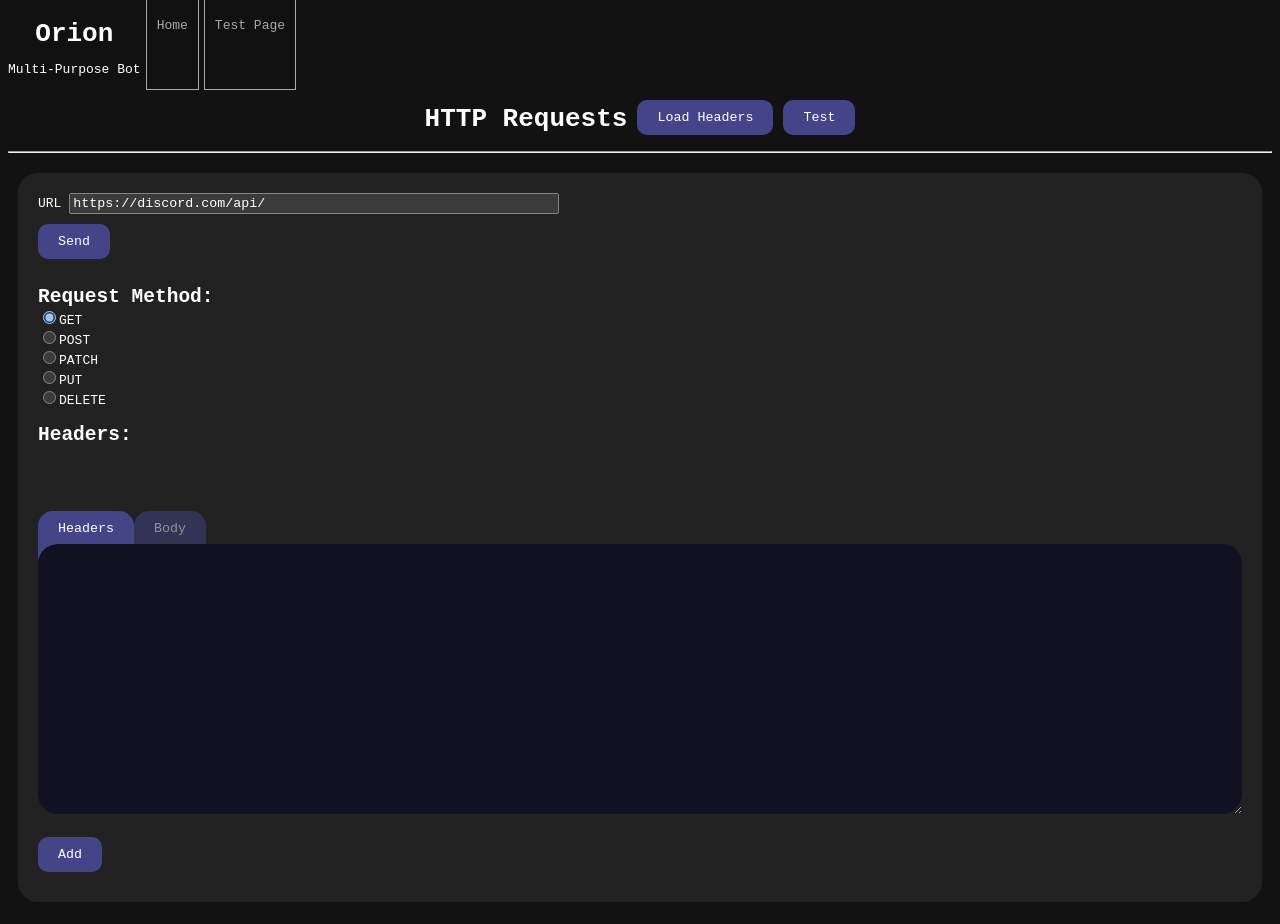
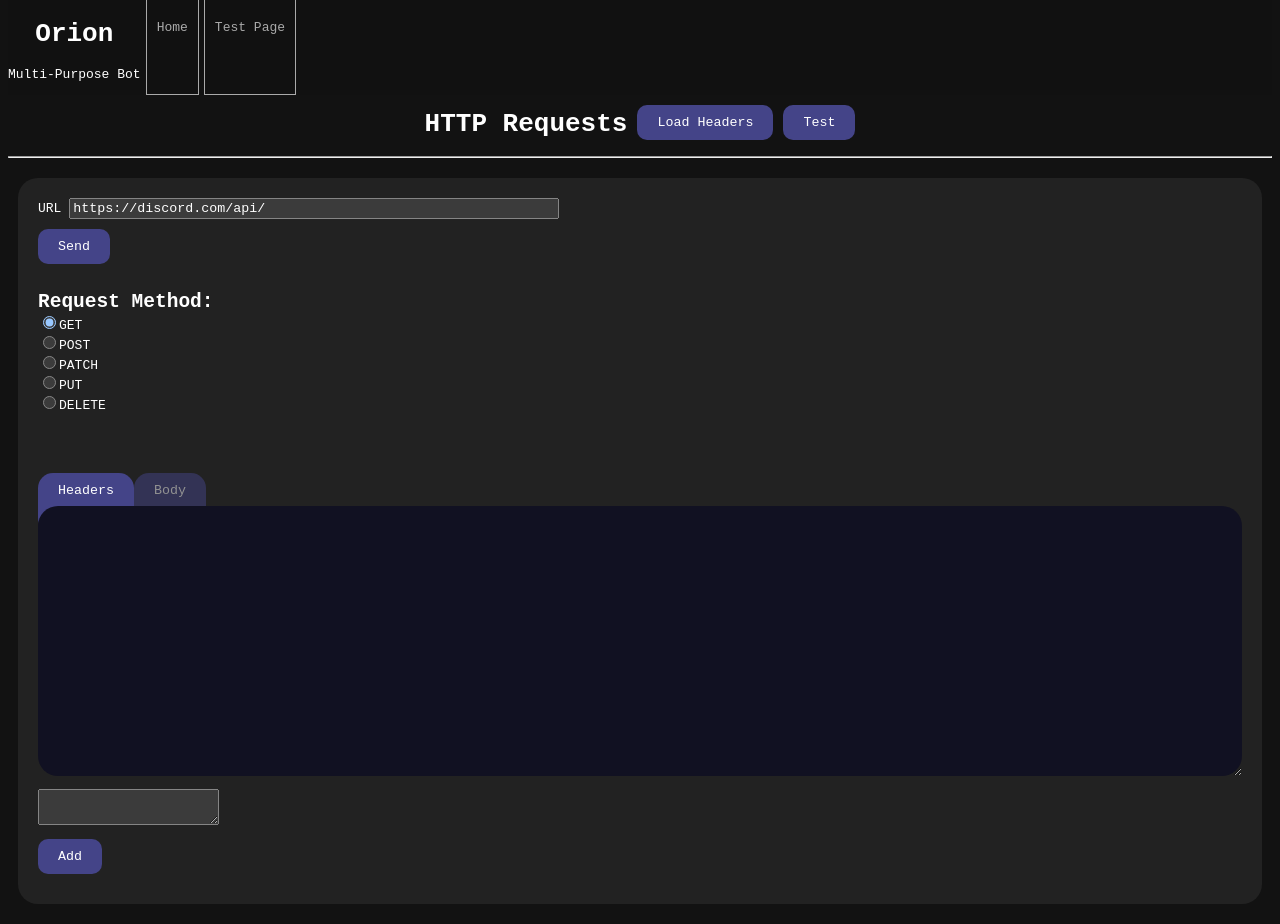
Before and after one commit to ringo-hoshii/discord-bot, a website: page page/index.html in a window 1280 px wide. Shown: the part 47-971 px from the top of the page. Drawn offline with Linux system fonts and the light colour scheme.

Commit message:
made containers for tabview and some small tweaks

```diff
--- a/page/index.html
+++ b/page/index.html
@@ -11,19 +11,15 @@
     <body onload="body_onload(event)">
 	<header>
 	    <div class="headerdiv">
-			<div id="headertrademark">
+			<div id="headertrademark" onclick="location.href = 'index.html'">
 				<img src="favicon.ico" id="headerimg">
-				<span>
+				<div>
 					<h1>Orion</h1>
 					<p>Multi-Purpose Bot</p>
-				</span>
+				</div>
 			</div>
-		<!--<div class="headerelement">-->
 		    <a href="index.html">Home</a>
-		<!--</div>-->
-		<!--<div class="headerelement">-->
 		    <a href="page2.html">Test Page</a>
-		<!--</div>-->
 	    </div>
 	</header>
 	<div class="flexdiv">
@@ -62,11 +58,12 @@
 		</div>
 	    </div>
 	    <div class="headers">
-		<h2>Headers:</h2>
 		<div style="white-space: nowrap;">
-		    <button id="test" class="tab">Headers</button><button id="test" class="tab tab-inactive">Body</button>
-		    <ul id="headerslist">
-		    </ul>
+		    <button class="tab" id="displayheaders">Headers</button><button class="tab tab-inactive" id="displaybody">Body</button>
+			<div id="tabview">
+				<ul id="headerslist"></ul>
+				<textarea id="requestbody"></textarea>
+			</div>
 		</div>
 		<button id="addheader">Add</button>
 	    </div>
```
